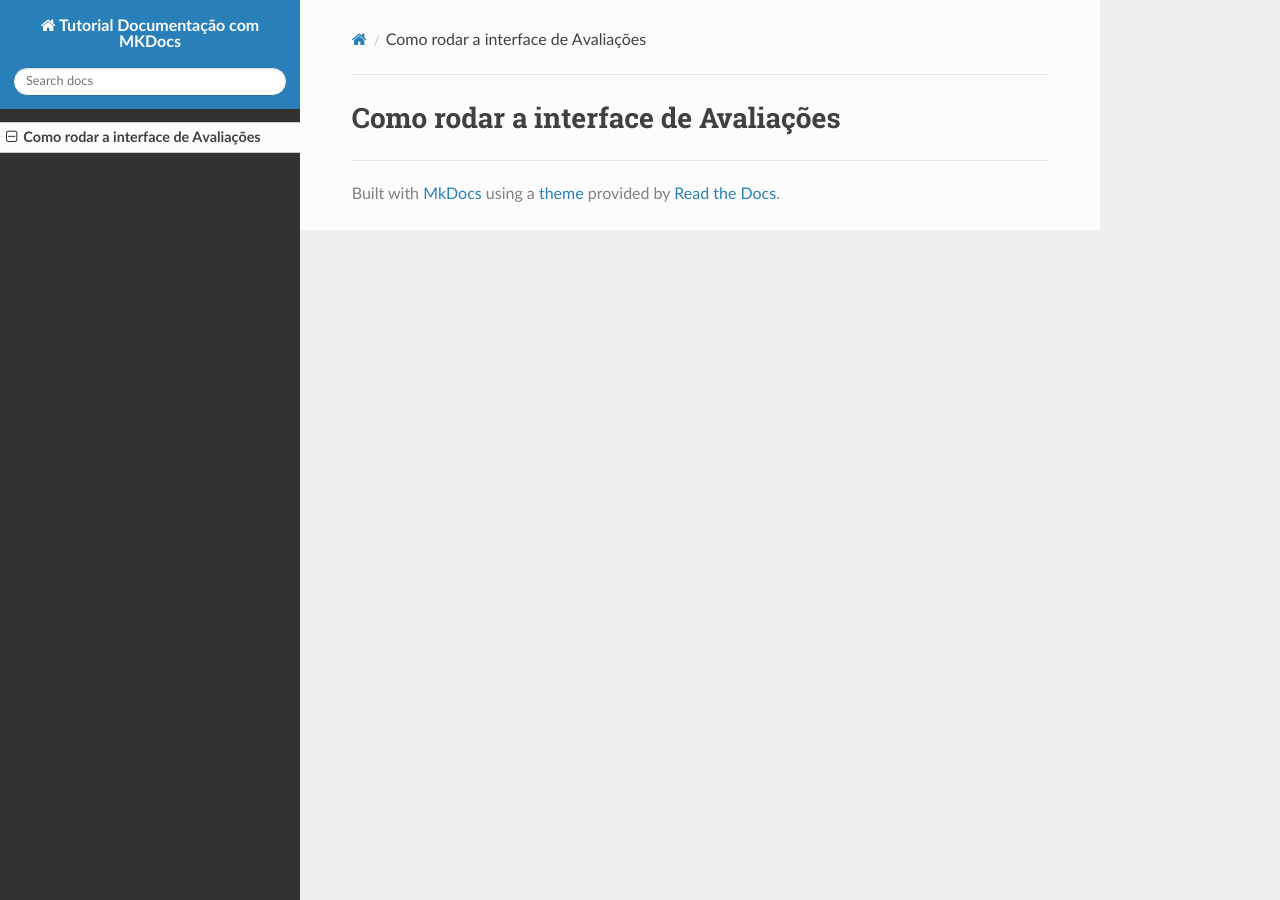
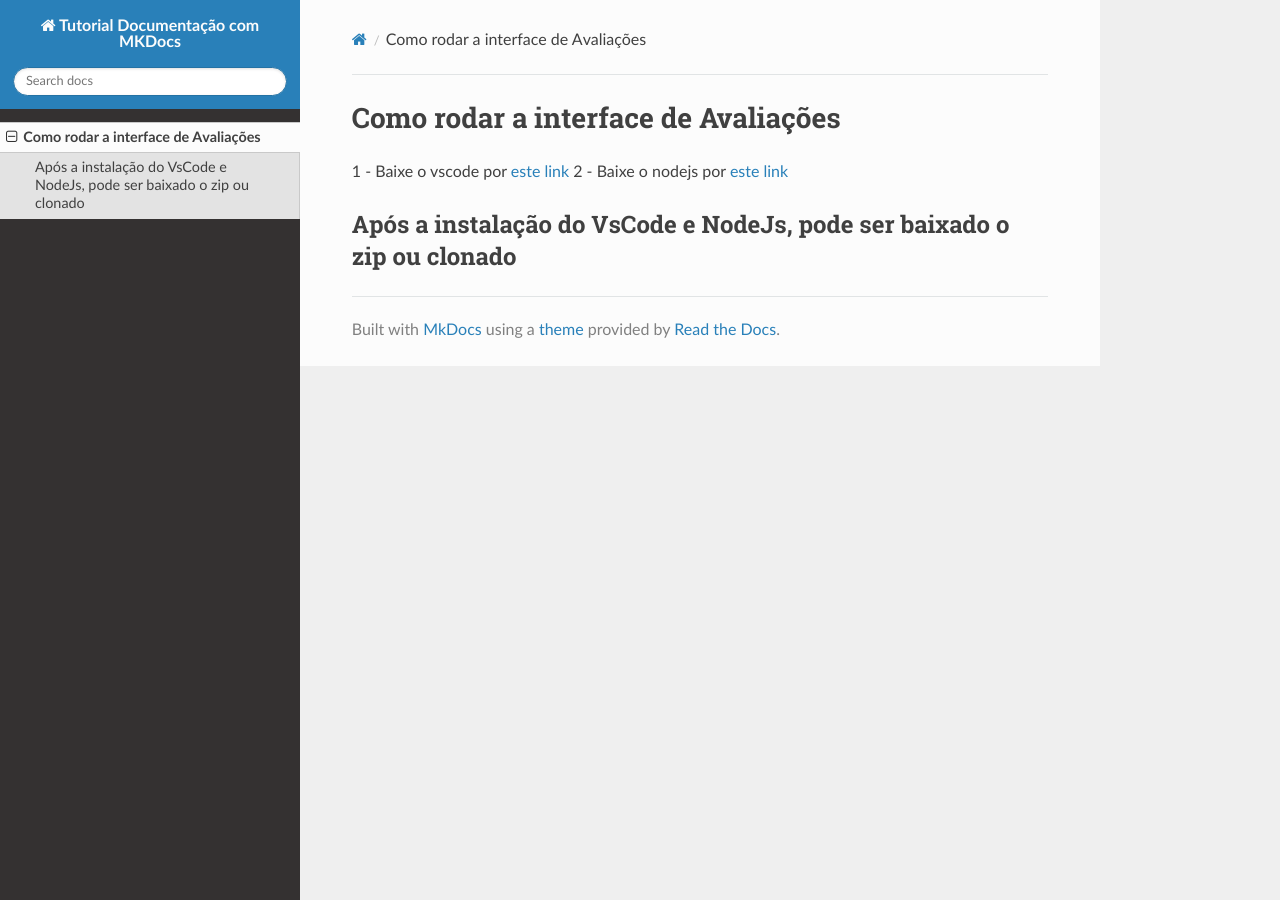
Before and after one commit to CTISM-Prof-Henry/trab-final-tarde-engenharia-da-esperteza, an MkDocs documentation site: the page built from docs/index.md, in a window 1280 px wide. Built offline with MkDocs 1.6.1, drawn with Linux system fonts in a browser that asks for light colours; nearby versions of some CDN libraries.

Commit message:
Update index.md
instruções iniciais

```diff
--- a/docs/index.md
+++ b/docs/index.md
@@ -1 +1,5 @@
 # Como rodar a interface de Avaliações
+1 - Baixe o vscode por [este link](https://code.visualstudio.com/download)
+2 - Baixe o nodejs por [este link](https://nodejs.org/pt/download)
+
+## Após a instalação do VsCode e NodeJs, pode ser baixado o zip ou clonado
```
